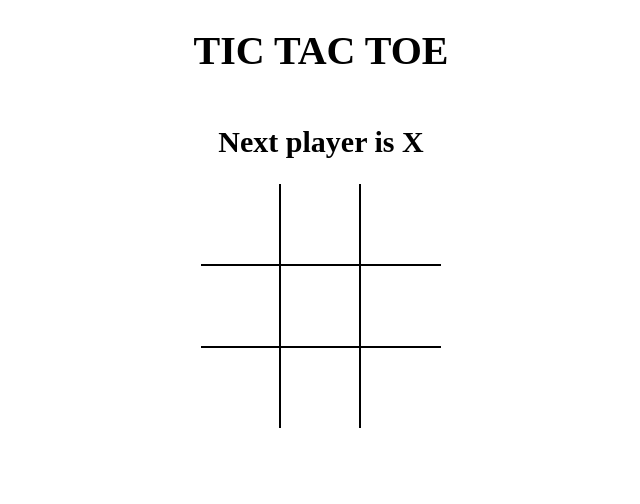
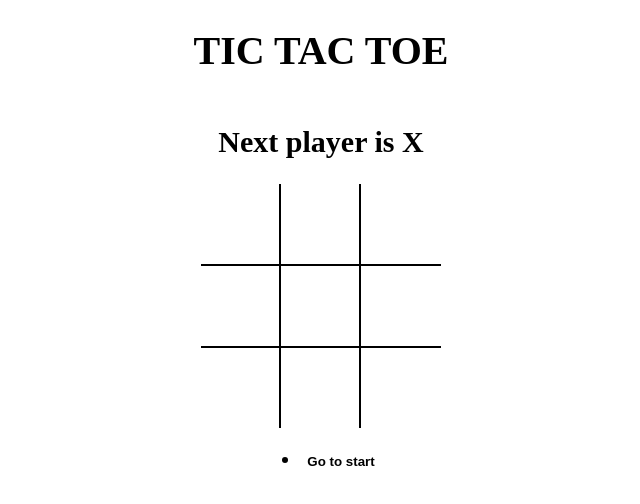
Before and after one commit to Anupampandey07/tictactoe, a React (Vite) app: page / in a window 1280 px wide. Shown: the top 504 px of the page, without its empty margins (319-959 px from the left). Built offline with nearby package versions, Linux system fonts and the light colour scheme.

Commit message:
displayed game history

```diff
--- a/src/App.jsx
+++ b/src/App.jsx
@@ -1,5 +1,6 @@
 import React,{useState} from "react";
 import Board from "./components/Board"
+import History from "./components/History"
 import { calculateWinner } from "./helpers";
 import "./style/root.scss"
 
@@ -37,11 +38,16 @@ const App = ()=> {
     setCurrentMove(prev => prev+1);
   };
 
+  const moveTo = (move) => {
+    setCurrentMove(move);
+  };
+
   return (
   <div className="app">
     <h1>TIC TAC TOE</h1>
     <h2>{ message }</h2>
     <Board board={current.board} handleSquareClick={handleSquareClick}/>
+    <History history={history} moveTo={moveTo} currentMove={currentMove}/>
   </div>
   );
 }
--- /dev/null
+++ b/src/components/History.jsx
@@ -0,0 +1,22 @@
+import React from 'react'
+
+const History = ({history,moveTo,currentMove}) => {
+  return (
+    <ul>
+        {history.map((_, move)=> {
+        return (
+        <li key={move}>
+            <button
+            style={{fontWeight: move===currentMove ? 'bold' : 'normal'}}
+            type='button' onClick={()=> {moveTo(move)}}>
+                {move === 0 ? 'Go to start' : `Go to move #${move}`}
+            </button>
+        </li>
+        );
+        })}
+
+    </ul>
+  )
+}
+
+export default History
```
